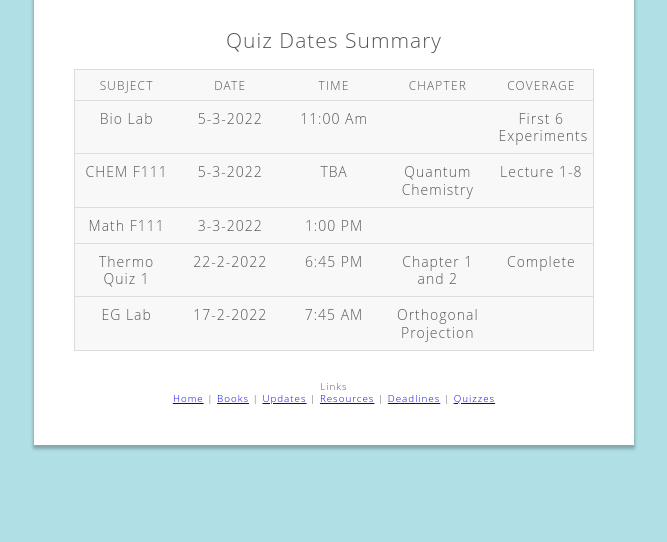
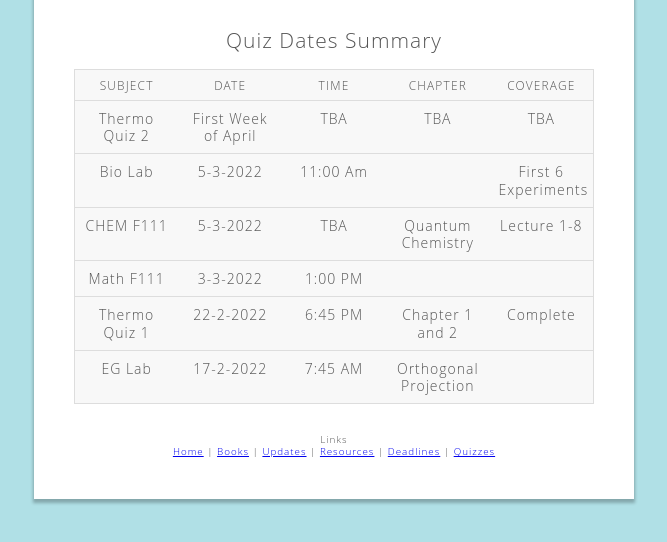
Before and after one commit to PriyanshuShekhar10/Better-Artin, a plain HTML site: page Quizzes/index.html in a window 1280 px wide. Shown: the part 140-682 px from the top of the page, without its empty margins (306-973 px from the left). Drawn offline with nearby package versions, Linux system fonts and the light colour scheme.

Commit message:
Thermo Quiz 2

```diff
--- a/Quizzes/index.html
+++ b/Quizzes/index.html
@@ -40,6 +40,14 @@
         <td data-label="Chapter"></td>
         <td data-label="Coverage"></td>
       </tr> -->
+      <tr>
+        <td data-label="Subject">Thermo Quiz 2</td>
+        <td data-label="Date">First Week of April</td>
+        <td data-label="Time">TBA</td>
+        <td data-label="Chapter">TBA</td>
+        <td data-label="Coverage">TBA</td>
+      </tr>
+
       <tr>
         <td data-label="Subject">Bio Lab</td>
         <td data-label="Date">5-3-2022</td>
```
